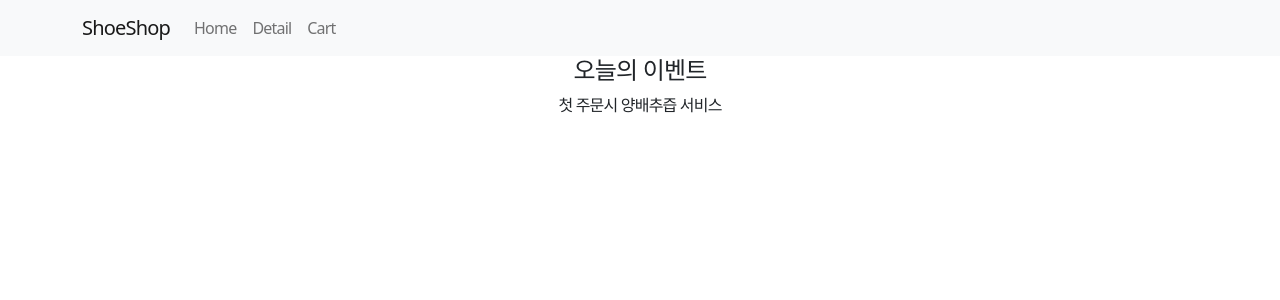
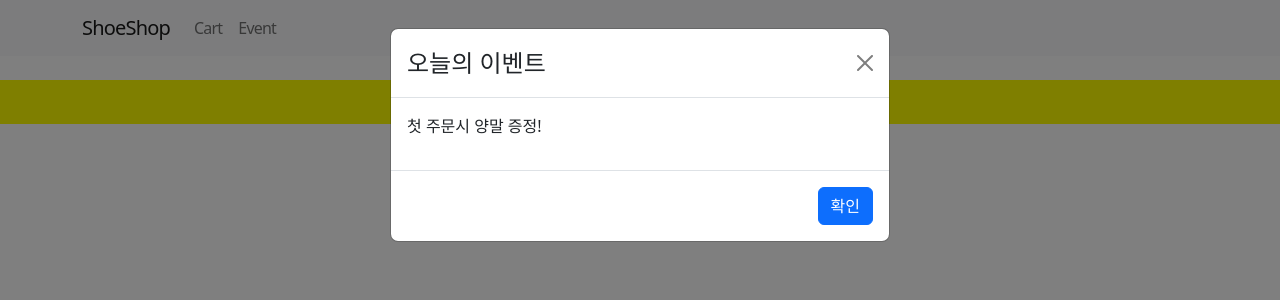
Before and after one commit to lje1343/REACT_STUDY, a React (Create React App) app: page /event/one in a window 1280 px wide. Shown: the top 300 px of the page. Built offline with nearby package versions, Linux system fonts and the light colour scheme.

Commit message:
feat: 이벤트 모달 상세 구현, nav 구성 변경, 코드 정리

```diff
--- a/src/App.js
+++ b/src/App.js
@@ -7,23 +7,29 @@ import data from "./data.js";
 import ShoesDetail from "./routes/Detail.js";
 import Cart from "./routes/Cart.js";
 import ShoesFnc from "./routes/Main.js";
-import { Event, EventDetail } from "./routes/Event.js";
+import Event from "./routes/Event.js";
+import EventDetail from "./routes/EventDetail.js";
 import React from "react";
 import { Routes, Route, useNavigate } from "react-router-dom";
 import axios from "axios";
 
-export let Context1 = createContext(); // Context API
+export let Context1 = createContext();
 
 function App() {
-  let navigate = useNavigate(); // url routes
+  let navigate = useNavigate();
 
-  let [shoes, setShoes] = useState(data); // shoes data
-  let [clickCount, setClickCount] = useState(1); // click count
-  let [showBtn, setShowBtn] = useState("block"); // btn show
-  let [loadingAlert, setLoadingAlert] = useState("none"); // loading text
-  let [doneAlert, setDoneAlert] = useState("none"); // done text
+  let [shoes, setShoes] = useState(data);
+  let [clickCount, setClickCount] = useState(1);
+  let [showBtn, setShowBtn] = useState("block");
+  let [loadingAlert, setLoadingAlert] = useState("none");
+  let [doneAlert, setDoneAlert] = useState("none");
+  let [inventory] = useState([10, 11, 12]);
+  let [show, setShow] = useState(true);
 
-  let [inventory] = useState([10, 11, 12]);
+  const changeShow = (data) => {
+    console.log(data);
+    setShow(data);
+  };
 
   return (
     <div className="App">
@@ -41,24 +47,17 @@ function App() {
           <Nav className="me-auto">
             <Nav.Link
               onClick={() => {
-                navigate("/");
-              }}
-            >
-              Home
-            </Nav.Link>
-            <Nav.Link
-              onClick={() => {
-                navigate("/detail/1");
-              }}
-            >
-              Detail
-            </Nav.Link>
-            <Nav.Link
-              onClick={() => {
                 navigate("/cart");
               }}
             >
               Cart
+            </Nav.Link>
+            <Nav.Link
+              onClick={() => {
+                navigate("/event");
+              }}
+            >
+              Event
             </Nav.Link>
           </Nav>
         </Container>
@@ -110,7 +109,7 @@ function App() {
                   }}
                   style={{ display: showBtn }}
                 >
-                  + 더보기 {clickCount}번째
+                  + 더보기 ({clickCount})
                 </Button>
                 <div style={{ display: loadingAlert }}>loading.....</div>
                 <div style={{ display: doneAlert }}>
@@ -134,19 +133,30 @@ function App() {
 
         <Route path="/cart" element={<Cart></Cart>}></Route>
 
-        <Route path="/event" element={<Event></Event>}>
+        <Route path="/event" element={<Event changeShow={changeShow}></Event>}>
           <Route
             path="one"
-            element={<EventDetail params={"one"}></EventDetail>}
+            element={
+              <EventDetail
+                params={"one"}
+                show={show}
+                changeShow={changeShow}
+              ></EventDetail>
+            }
           />
           <Route
             path="two"
-            element={<EventDetail params={"two"}></EventDetail>}
+            element={
+              <EventDetail
+                params={"two"}
+                show={show}
+                changeShow={changeShow}
+              ></EventDetail>
+            }
           />
         </Route>
 
-        {/* 404 */}
-        <Route path="*" element={<div>404 :: 없는페이지입니다.</div>} />
+        <Route path="*" element={<div>404 error :: 잘못된 경로입니다.</div>} />
       </Routes>
     </div>
   );
--- a/src/routes/Cart.js
+++ b/src/routes/Cart.js
@@ -2,7 +2,7 @@ import { Table } from "react-bootstrap";
 import { useDispatch, useSelector } from "react-redux";
 import { Button } from "react-bootstrap";
 import { changeName, addAge } from "./../store/userSlice.js";
-import { changeQuantityShoes } from "./../store/saveCartSlice.js";
+import { changeQuantityShoes, deleteShoes } from "./../store/saveCartSlice.js";
 
 const Cart = () => {
   let store = useSelector((state) => {
@@ -13,17 +13,17 @@ const Cart = () => {
   return (
     <div>
       <br />
-      <div>
+      <h5>
         {store.user.name}님의 카트입니다. ({store.user.age}세)
-      </div>
-      <Button
+      </h5>
+      {/* <Button
         variant="outline-warning"
         onClick={() => {
           dispath(addAge(10));
         }}
       >
         +
-      </Button>
+      </Button> */}
       <br />
       <Table>
         <thead>
@@ -32,6 +32,7 @@ const Cart = () => {
             <th>상품명</th>
             <th>수량</th>
             <th>변경하기</th>
+            <th>삭제하기</th>
           </tr>
         </thead>
         <tbody>
@@ -59,6 +60,16 @@ const Cart = () => {
                     -
                   </Button>
                 </td>
+                <td>
+                  <Button
+                    variant="danger"
+                    onClick={() => {
+                      dispath(deleteShoes({ data: e }));
+                    }}
+                  >
+                    삭제하기
+                  </Button>
+                </td>
               </tr>
             );
           })}
--- a/src/routes/Detail.js
+++ b/src/routes/Detail.js
@@ -17,7 +17,6 @@ const ShoesDetail = (props) => {
   let [quantity, setQuantity] = useState(0);
   let [tabChange, setTabChange] = useState(0);
   let [enterDetail, setEnterDetail] = useState("");
-
   // let {inventory, shoes} = useContext(Context1)
 
   let dispath = useDispatch();
@@ -60,13 +59,13 @@ const ShoesDetail = (props) => {
           />
         </div>
         <div className="col-md-6">
-          <input
+          {/* <input
             placeholder="수량을 입력해주세요."
             value={quantity}
             onChange={(e) => {
               setQuantity(e.target.value);
             }}
-          ></input>
+          ></input> */}
           <h4 className="pt-5">{props.detailShoes[params - 1].title}</h4>
           <p>{props.detailShoes[params - 1].content}</p>
           <p>{props.detailShoes[params - 1].price}원</p>
@@ -115,15 +114,17 @@ const ShoesDetail = (props) => {
         </Nav.Item>
       </Nav>
 
-      <TabContent tabChange={tabChange} shoestest={props.detailShoes} />
+      <TabContent
+        tabChange={tabChange}
+        detailShoes={props.detailShoes[[params - 1]]}
+      />
     </div>
   );
 };
 
-let TabContent = ({ tabChange, shoestest }) => {
+let TabContent = ({ tabChange, detailShoes }) => {
   // let {inventory, shoes} = useContext(Context1)
   let [fade, setFade] = useState("");
-
   useEffect(() => {
     setTimeout(() => {
       setFade("end");
@@ -139,9 +140,9 @@ let TabContent = ({ tabChange, shoestest }) => {
       <div className={"start " + fade}>
         {
           [
-            <div>{shoestest[0].title}</div>,
-            <div>{shoestest[0].content}</div>,
-            <div>{shoestest[0].price}</div>,
+            <div>{detailShoes.title}</div>,
+            <div>{detailShoes.content}</div>,
+            <div>{detailShoes.price}</div>,
           ][tabChange]
         }
       </div>
--- a/src/routes/Event.js
+++ b/src/routes/Event.js
@@ -1,21 +1,40 @@
 import { Outlet } from "react-router-dom";
+import { useNavigate } from "react-router-dom";
+import { Modal, Button } from "react-bootstrap";
+import styled from "styled-components";
 
-const Event = () => {
+let H5 = styled.div`
+  background: #ffff00;
+  padding: 10px;
+`;
+
+const Event = (props) => {
+  let navigate = useNavigate();
+
   return (
     <div>
-      <h4>오늘의 이벤트</h4>
+      <br />
+      <H5>오늘의 이벤트를 확인해보세요</H5>
+      <br />
+      <div
+        onClick={() => {
+          props.changeShow(true);
+          navigate("/event/one");
+        }}
+      >
+        ♡ 첫번째 이벤트 ♡
+      </div>
+      <div
+        onClick={() => {
+          props.changeShow(true);
+          navigate("/event/two");
+        }}
+      >
+        ♡ 두번째 이벤트 ♡
+      </div>
       <Outlet></Outlet>
     </div>
   );
 };
 
-const EventDetail = (props) => {
-  console.log(props.params);
-  return props.params === "one" ? (
-    <div>첫 주문시 양배추즙 서비스</div>
-  ) : (
-    <div>생일기념 쿠폰받기</div>
-  );
-};
-
-export { Event, EventDetail };
+export default Event;
--- /dev/null
+++ b/src/routes/EventDetail.js
@@ -0,0 +1,37 @@
+import { Modal, Button } from "react-bootstrap";
+
+const EventDetail = (props) => {
+  return (
+    <div
+      className="modal show"
+      style={{ display: "block", position: "initial" }}
+    >
+      <Modal show={props.show} onHide={props.show}>
+        <Modal.Header closeButton>
+          <Modal.Title>오늘의 이벤트</Modal.Title>
+        </Modal.Header>
+
+        <Modal.Body>
+          {props.params === "one" ? (
+            <p>첫 주문시 양말 증정!</p>
+          ) : (
+            <p>생일이세요? 그럼 무료배송!</p>
+          )}
+        </Modal.Body>
+
+        <Modal.Footer>
+          <Button
+            variant="primary"
+            onClick={() => {
+              props.changeShow(false);
+            }}
+          >
+            확인
+          </Button>
+        </Modal.Footer>
+      </Modal>
+    </div>
+  );
+};
+
+export default EventDetail;
```
